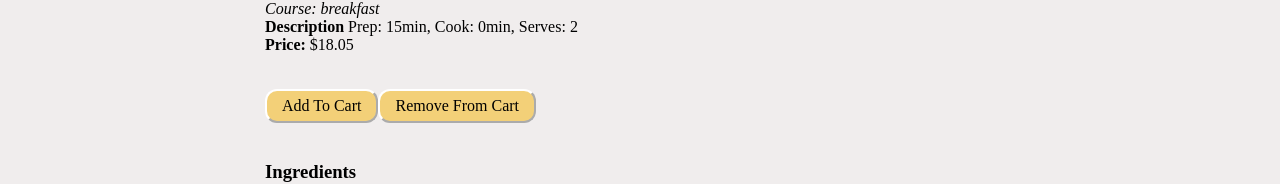
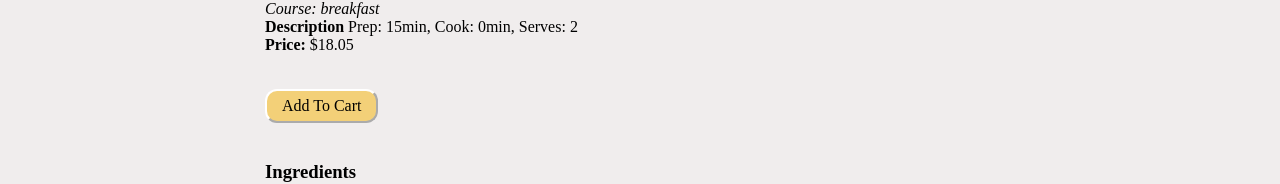
Before and after one commit to kunniffe/vee-go-app, a React (Vite) app: page /recipes/acai in a window 1280 px wide. Shown: the part 472-656 px from the top of the page. Built offline with nearby package versions, Linux system fonts and the light colour scheme.

Commit message:
Fixed single page and cart message.

```diff
--- a/src/pages/Cart/index.jsx
+++ b/src/pages/Cart/index.jsx
@@ -53,7 +53,7 @@ function CartPage() {
             </Deck>
           </>
         )}
-        {cart.length === 0 && (<p>The cart is empty!</p>)}
+        {cart.length === 0 && (<p>Your cart is empty!</p>)}
       </Page>
     </Layout>
   );
--- a/src/pages/Recipes/pages/Single/components/View/index.jsx
+++ b/src/pages/Recipes/pages/Single/components/View/index.jsx
@@ -1,6 +1,6 @@
 import { Helmet } from "react-helmet";
 
-import { addItemToCart, removeItemFromCart } from "../../../../../../services/cart";
+import { addItemToCart } from "../../../../../../services/cart";
 import Button from "../../../../../../components/Button";
 import "./index.css";
 
@@ -26,9 +26,6 @@ const Recipe = ({ data }) => (
     <Button onClick={() => addItemToCart(data.id)}>
       Add To Cart
     </Button>
-    <Button onClick={() => removeItemFromCart(data.id)}>
-      Remove From Cart
-    </Button>
     <br />
     <br />
 
```
